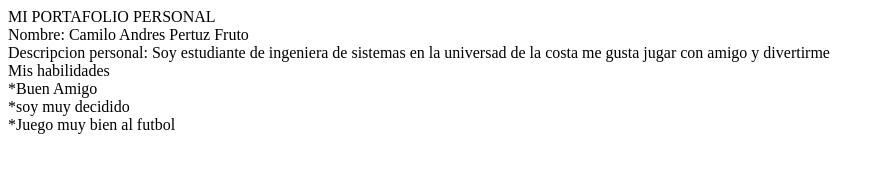
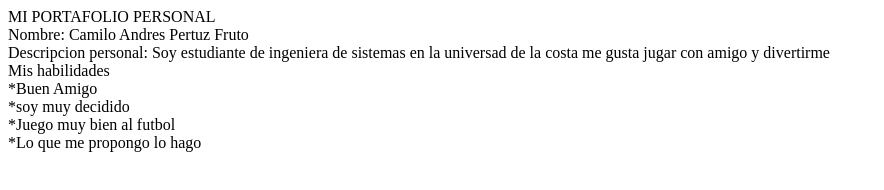
Before and after one commit to camilopertuz1/portafolioPersonal, a plain HTML site: page index.html in a window 1280 px wide. Shown: the whole page, without its empty margins (0-884 px from the left). Drawn offline with Linux system fonts and the light colour scheme.

Commit message:
octavo commit

```diff
--- a/index.html
+++ b/index.html
@@ -15,7 +15,7 @@
     <div>*Buen Amigo</div>
     <div>*soy muy decidido</div>
     <div>*Juego muy bien al futbol</div>
-
+    <div>*Lo que me propongo lo hago</div>
 
 </body>
 </html>
```
